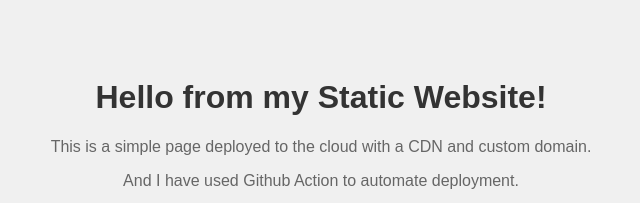
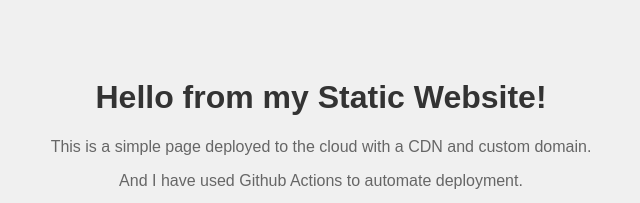
Before and after one commit to durnaltuna/my-static-website, a plain HTML site: page index.html in a window 1280 px wide. Shown: the top 203 px of the page, 319-959 px from the left. Drawn offline with Linux system fonts and the light colour scheme.

Commit message:
fixing a typo in index.html

```diff
--- a/index.html
+++ b/index.html
@@ -9,7 +9,7 @@
 <body>
     <h1>Hello from my Static Website!</h1>
     <p>This is a simple page deployed to the cloud with a CDN and custom domain.</p>
-	<p>And I have used Github Action to automate deployment.</p>
+	<p>And I have used Github Actions to automate deployment.</p>
     <img src="my-image.jpg" alt="A sample image" width="300">
 </body>
 </html>
```
